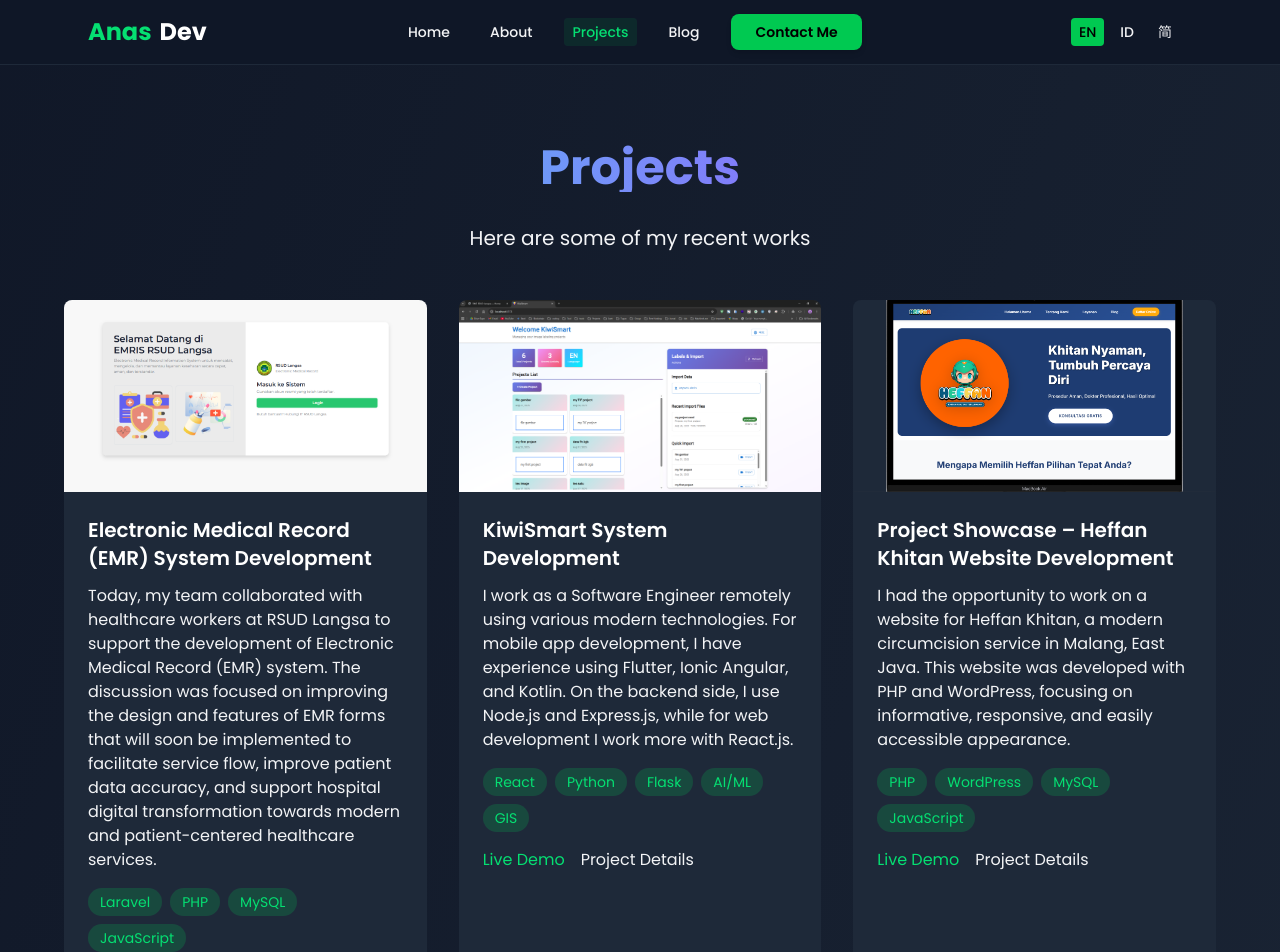
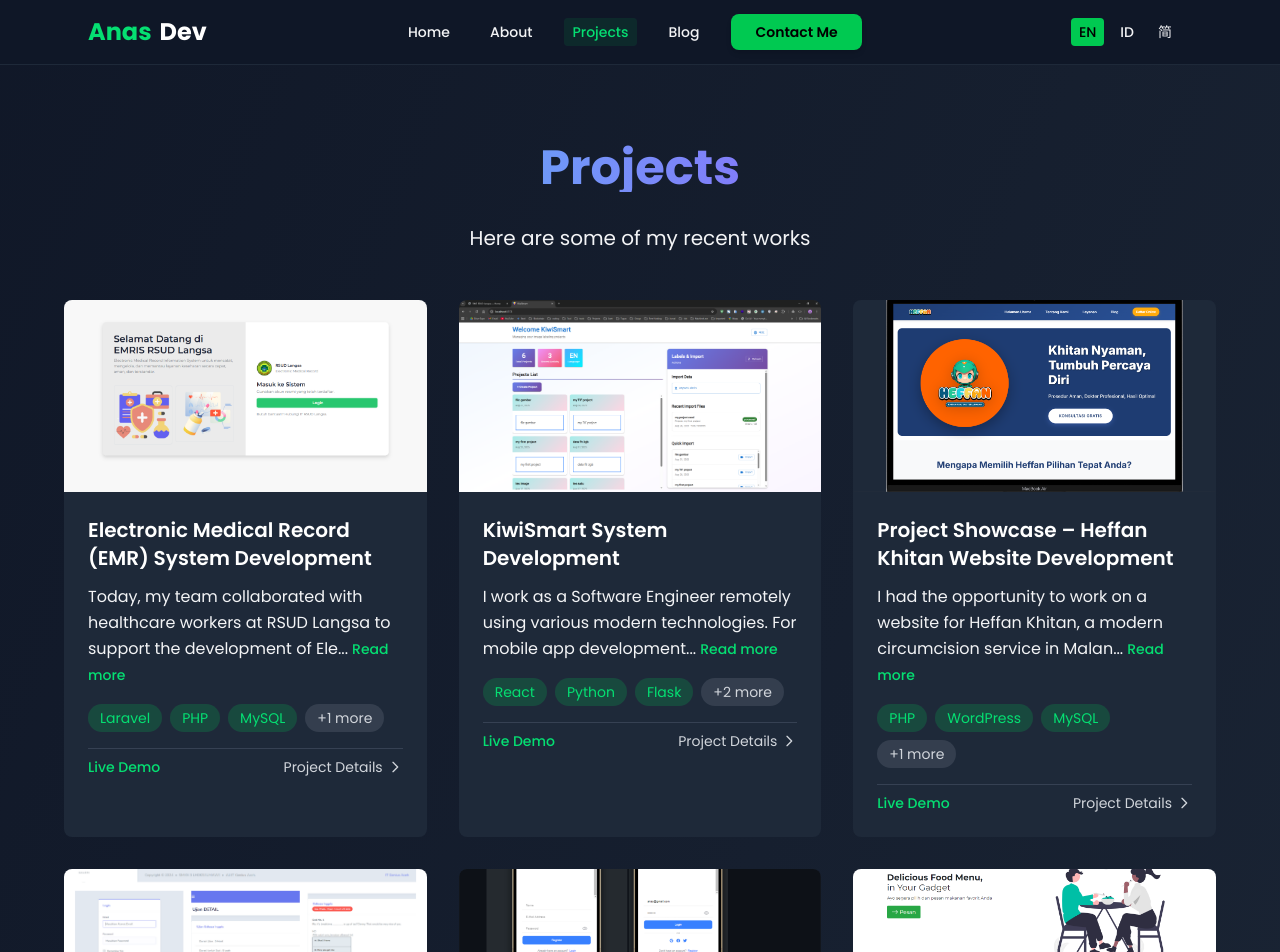
Before and after one commit to NasDev07/web-folio, a React (Vite) app: page /projects in a window 1280 px wide. Shown: the top 952 px of the page. Built offline with nearby package versions, Linux system fonts and the light colour scheme.

Commit message:
feat: Add project description truncation and improve UI interactions

```diff
--- a/src/data/translations.js
+++ b/src/data/translations.js
@@ -230,7 +230,7 @@ export const translations = {
                     id: "heffan-khitan-project",
                     title: "Project Showcase – Heffan Khitan Website Development",
                     excerpt: "I had the opportunity to work on a website project for Heffan Khitan, a modern circumcision service located in Malang, East Java.",
-                    date: "2024-10-01",
+                    date: "2025-8-01",
                     readTime: "4 min read",
                     content: "I had the opportunity to work on a website project for Heffan Khitan, a modern circumcision service located in Malang, East Java.\n\nTechnologies Used:\n- PHP\n- WordPress\n\nDevelopment Focus:\n- Informative, accessible, and fully responsive UI/UX design\n- Clear content structure (profile, services, circumcision education)\n- SEO optimization to improve discoverability for potential patients\n- Integration of online registration form & WhatsApp for seamless booking\n\nAbout Heffan Khitan:\nManaged by experienced medical professionals\nUtilizes sterile and disposable equipment\nSuitable for all ages (infants to adults)\nQuick process, minimal trauma, and child-friendly approach\n\n🔗 Visit the website here: https://heffankhitan.com/\n\nThis project has been a valuable experience for me as a freelancer, especially in combining healthcare business needs with user-friendly digital solutions.",
                     image: "/assets/blog/blog_1.png"
@@ -239,7 +239,7 @@ export const translations = {
                     id: "emr-system-collaboration",
                     title: "Electronic Medical Record (EMR) System Development Collaboration",
                     excerpt: "Today, my team and I had the opportunity to engage in an inspiring collaboration with healthcare professionals at RSUD Langsa to support the development of the Electronic Medical Record (EMR) system.",
-                    date: "2024-09-28",
+                    date: "2024-09-01",
                     readTime: "3 min read",
                     content: "Today, my team and I had the opportunity to engage in an inspiring collaboration with healthcare professionals at RSUD Langsa to support the development of the Electronic Medical Record (EMR) system.\n\nOur discussion focused on refining the design and features of the EMR forms, which are set to be implemented soon. This system is expected to streamline medical service workflows, enhance the accuracy of patient records, and ensure fully integrated data management.\n\nThis initiative is part of the hospital's ongoing digital transformation, aimed at delivering more modern, responsive, and patient-centered healthcare services.\n\nWe believe that cross-disciplinary collaboration is key to creating innovative solutions in the healthcare sector. Let's continue moving forward together toward a more efficient and impactful future in medical services.\n\n💡🏥 paperlesshospital.id\n#RSUDLangsa #EMR #DigitalTransformation #HealthcareInnovation #CollaborationForChange",
                     image: "/assets/blog/blog_2.jpg"
@@ -478,7 +478,7 @@ export const translations = {
                     id: "heffan-khitan-project",
                     title: "Project Showcase – Pengembangan Website Heffan Khitan",
                     excerpt: "Saya berkesempatan mengerjakan proyek website untuk Heffan Khitan, layanan khitan modern yang berlokasi di Malang, Jawa Timur.",
-                    date: "1 Okt 2024",
+                    date: "1 Augst 2025",
                     readTime: "4 menit baca",
                     content: "Saya berkesempatan mengerjakan proyek website untuk Heffan Khitan, layanan khitan modern yang berlokasi di Malang, Jawa Timur.\n\nTeknologi yang Digunakan:\n- PHP\n- WordPress\n\nFokus Pengembangan:\n- Desain UI/UX yang informatif, mudah diakses, dan sepenuhnya responsif\n- Struktur konten yang jelas (profil, layanan, edukasi khitan)\n- Optimasi SEO untuk meningkatkan ketemu'an bagi calon pasien\n- Integrasi formulir pendaftaran online & WhatsApp untuk booking yang mudah\n\nTentang Heffan Khitan:\nDikelola oleh tenaga medis berpengalaman\nMenggunakan peralatan steril dan sekali pakai\nCocok untuk segala usia (bayi hingga dewasa)\nProses cepat, trauma minimal, dan pendekatan ramah anak\n\n🔗 Kunjungi website di sini: https://heffankhitan.com/\n\nProyek ini telah menjadi pengalaman berharga bagi saya sebagai freelancer, terutama dalam menggabungkan kebutuhan bisnis kesehatan dengan solusi digital yang ramah pengguna.",
                     image: "/assets/blog/blog_1.png"
@@ -487,7 +487,7 @@ export const translations = {
                     id: "emr-system-collaboration",
                     title: "Kolaborasi Pengembangan Sistem Rekam Medis Elektronik (EMR)",
                     excerpt: "Hari ini, tim saya dan saya berkesempatan terlibat dalam kolaborasi yang menginspirasi dengan tenaga kesehatan di RSUD Langsa untuk mendukung pengembangan sistem Rekam Medis Elektronik (EMR).",
-                    date: "28 Sep 2024",
+                    date: "01 Sep 2024",
                     readTime: "3 menit baca",
                     content: "Hari ini, tim saya dan saya berkesempatan terlibat dalam kolaborasi yang menginspirasi dengan tenaga kesehatan di RSUD Langsa untuk mendukung pengembangan sistem Rekam Medis Elektronik (EMR).\n\nDiskusi kami difokuskan pada penyempurnaan desain dan fitur formulir EMR, yang akan segera diimplementasikan. Sistem ini diharapkan dapat menyederhanakan alur kerja layanan medis, meningkatkan akurasi catatan pasien, dan memastikan manajemen data yang terintegrasi penuh.\n\nInisiatif ini merupakan bagian dari transformasi digital berkelanjutan rumah sakit, yang bertujuan untuk memberikan layanan kesehatan yang lebih modern, responsif, dan berpusat pada pasien.\n\nKami percaya bahwa kolaborasi lintas disiplin adalah kunci untuk menciptakan solusi inovatif di sektor kesehatan. Mari terus bergerak maju bersama menuju masa depan yang lebih efisien dan berdampak dalam layanan medis.\n\n💡🏥 paperlesshospital.id\n#RSUDLangsa #EMR #TransformasiDigital #InovasiKesehatan #KolaborasiUntukPerubahan",
                     image: "/assets/blog/blog_2.jpg"
@@ -726,7 +726,7 @@ export const translations = {
                     id: "heffan-khitan-project",
                     title: "项目展示 – Heffan Khitan 网站开发",
                     excerpt: "我有机会为 Heffan Khitan（位于东爪哇玛琅的现代割礼服务）开发网站项目。",
-                    date: "2024-10-01",
+                    date: "2025-08-01",
                     readTime: "4 分钟阅读",
                     content: "我有机会为 Heffan Khitan（位于东爪哇玛琅的现代割礼服务）开发网站项目。\n\n使用的技术：\n- PHP\n- WordPress\n\n开发重点：\n- 信息丰富、易于访问且完全响应式的 UI/UX 设计\n- 清晰的内容结构（个人资料、服务、割礼教育）\n- SEO 优化以提高潜在患者的可发现性\n- 集成在线注册表单和 WhatsApp 以实现无缝预订\n\n关于 Heffan Khitan：\n由经验丰富的医疗专业人员管理\n使用无菌和一次性设备\n适合所有年龄段（婴儿到成人）\n快速过程、最小创伤和儿童友好的方法\n\n🔗 在这里访问网站：https://heffankhitan.com/\n\n这个项目对我作为自由职业者来说是宝贵的经验，特别是在将医疗保健业务需求与用户友好的数字解决方案相结合方面。",
                     image: "/assets/blog/blog_1.png"
@@ -735,7 +735,7 @@ export const translations = {
                     id: "emr-system-collaboration",
                     title: "电子病历 (EMR) 系统开发合作",
                     excerpt: "今天，我和我的团队有机会与朗萨医院的医疗专业人员进行鼓舞人心的合作，支持电子病历 (EMR) 系统的开发。",
-                    date: "2024-09-28",
+                    date: "2024-09-01",
                     readTime: "3 分钟阅读",
                     content: "今天，我和我的团队有机会与朗萨医院的医疗专业人员进行鼓舞人心的合作，支持电子病历 (EMR) 系统的开发。\n\n我们的讨论重点是完善即将实施的 EMR 表单的设计和功能。该系统预计将简化医疗服务工作流程，提高患者记录的准确性，并确保完全集成的数据管理。\n\n这一举措是医院持续数字化转型的一部分，旨在提供更现代、响应更快且以患者为中心的医疗服务。\n\n我们相信跨学科合作是在医疗保健领域创造创新解决方案的关键。让我们继续携手迈向更高效、更有影响力的医疗服务未来。\n\n💡🏥 paperlesshospital.id\n#朗萨医院 #EMR #数字化转型 #医疗创新 #合作促变革",
                     image: "/assets/blog/blog_2.jpg"
--- a/src/pages/Projects.jsx
+++ b/src/pages/Projects.jsx
@@ -1,9 +1,16 @@
 import React from 'react';
 import { useLanguage } from '../context/LanguageContext';
 import { Link } from 'react-router-dom';
+import LazyImage from '../components/LazyImage';
 
 const Projects = () => {
     const { t } = useLanguage();
+
+    // Function to truncate description
+    const truncateDescription = (text, maxLength = 100) => {
+        if (text.length <= maxLength) return text;
+        return text.substring(0, maxLength).trim() + '...';
+    };
 
     return (
         <div className="min-h-screen py-20 bg-gradient-to-br from-gray-900 to-gray-800 text-white">
@@ -17,28 +24,62 @@ const Projects = () => {
                             <Link
                                 key={project.id}
                                 to={`/projects/${project.id}`}
-                                className="bg-gray-800 rounded-lg overflow-hidden hover:transform hover:scale-105 transition-all duration-300 cursor-pointer"
+                                className="group bg-gray-800 rounded-lg overflow-hidden hover:transform hover:scale-105 transition-all duration-300 cursor-pointer hover:shadow-xl hover:shadow-green-500/10 focus:outline-none focus:ring-2 focus:ring-green-400 focus:ring-offset-2 focus:ring-offset-gray-900"
+                                aria-label={`View details of ${project.title} project`}
                             >
                                 <div className="h-48 overflow-hidden">
-                                    <img
+                                    <LazyImage
                                         src={project.thumbnail}
-                                        alt={project.title}
-                                        className="w-full h-full object-cover hover:scale-110 transition-transform duration-300"
+                                        alt={`${project.title} project screenshot`}
+                                        className="w-full h-full object-cover group-hover:scale-110 transition-transform duration-300"
                                     />
                                 </div>
                                 <div className="p-6">
-                                    <h3 className="text-xl font-semibold text-white mb-3">{project.title}</h3>
-                                    <p className="text-gray-300 mb-4">{project.description}</p>
+                                    <h3 className="text-xl font-semibold text-white mb-3 group-hover:text-green-400 transition-colors duration-300">
+                                        {project.title}
+                                    </h3>
+
+                                    {/* Truncated description with read more indicator */}
+                                    <p className="text-gray-300 mb-4 leading-relaxed">
+                                        {truncateDescription(project.description)}
+                                        {project.description.length > 100 && (
+                                            <span className="text-green-400 ml-1 text-sm font-medium">
+                                                Read more
+                                            </span>
+                                        )}
+                                    </p>
+
+                                    {/* Technology stack - limit to first 3 */}
                                     <div className="flex flex-wrap gap-2 mb-4">
-                                        {project.tech.map((tech, index) => (
+                                        {project.tech.slice(0, 3).map((tech, index) => (
                                             <span key={index} className="px-3 py-1 bg-green-500/20 text-green-400 text-sm rounded-full">
                                                 {tech}
                                             </span>
                                         ))}
+                                        {project.tech.length > 3 && (
+                                            <span className="px-3 py-1 bg-gray-600/50 text-gray-400 text-sm rounded-full">
+                                                +{project.tech.length - 3} more
+                                            </span>
+                                        )}
                                     </div>
-                                    <div className="flex space-x-4">
-                                        <span className="text-green-400">{t.projects.liveDemo}</span>
-                                        <span className="text-gray-300">{t.projects.detail}</span>
+
+                                    {/* Action indicators */}
+                                    <div className="flex justify-between items-center pt-2 border-t border-gray-700">
+                                        <span className="text-green-400 text-sm font-medium group-hover:text-green-300 transition-colors duration-300">
+                                            {t.projects.liveDemo}
+                                        </span>
+                                        <span className="text-gray-400 text-sm flex items-center group-hover:text-white transition-colors duration-300">
+                                            {t.projects.detail}
+                                            <svg
+                                                className="w-4 h-4 ml-1 group-hover:translate-x-1 transition-transform duration-300"
+                                                fill="none"
+                                                stroke="currentColor"
+                                                viewBox="0 0 24 24"
+                                                aria-hidden="true"
+                                            >
+                                                <path strokeLinecap="round" strokeLinejoin="round" strokeWidth={2} d="M9 5l7 7-7 7" />
+                                            </svg>
+                                        </span>
                                     </div>
                                 </div>
                             </Link>
```
